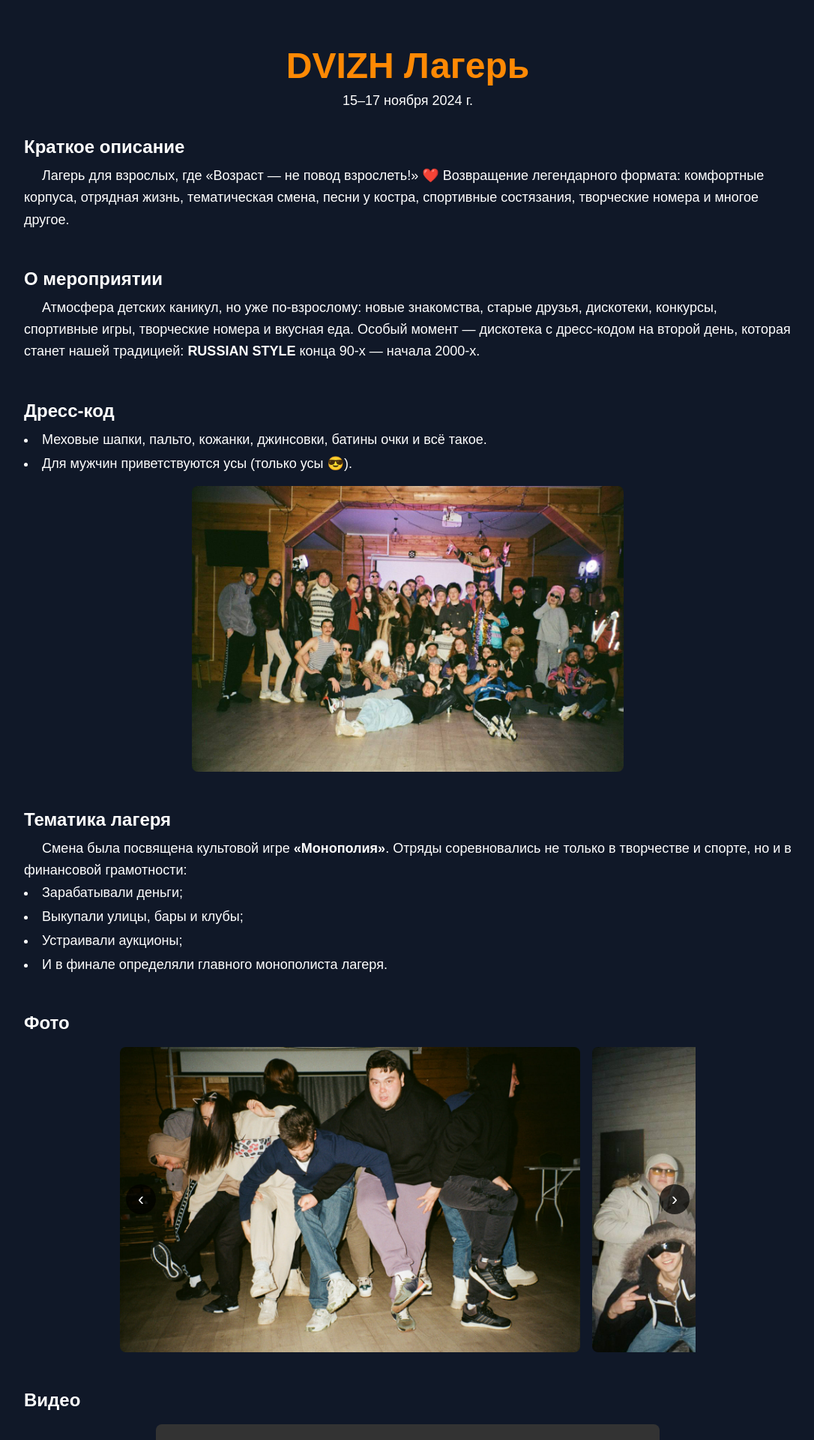
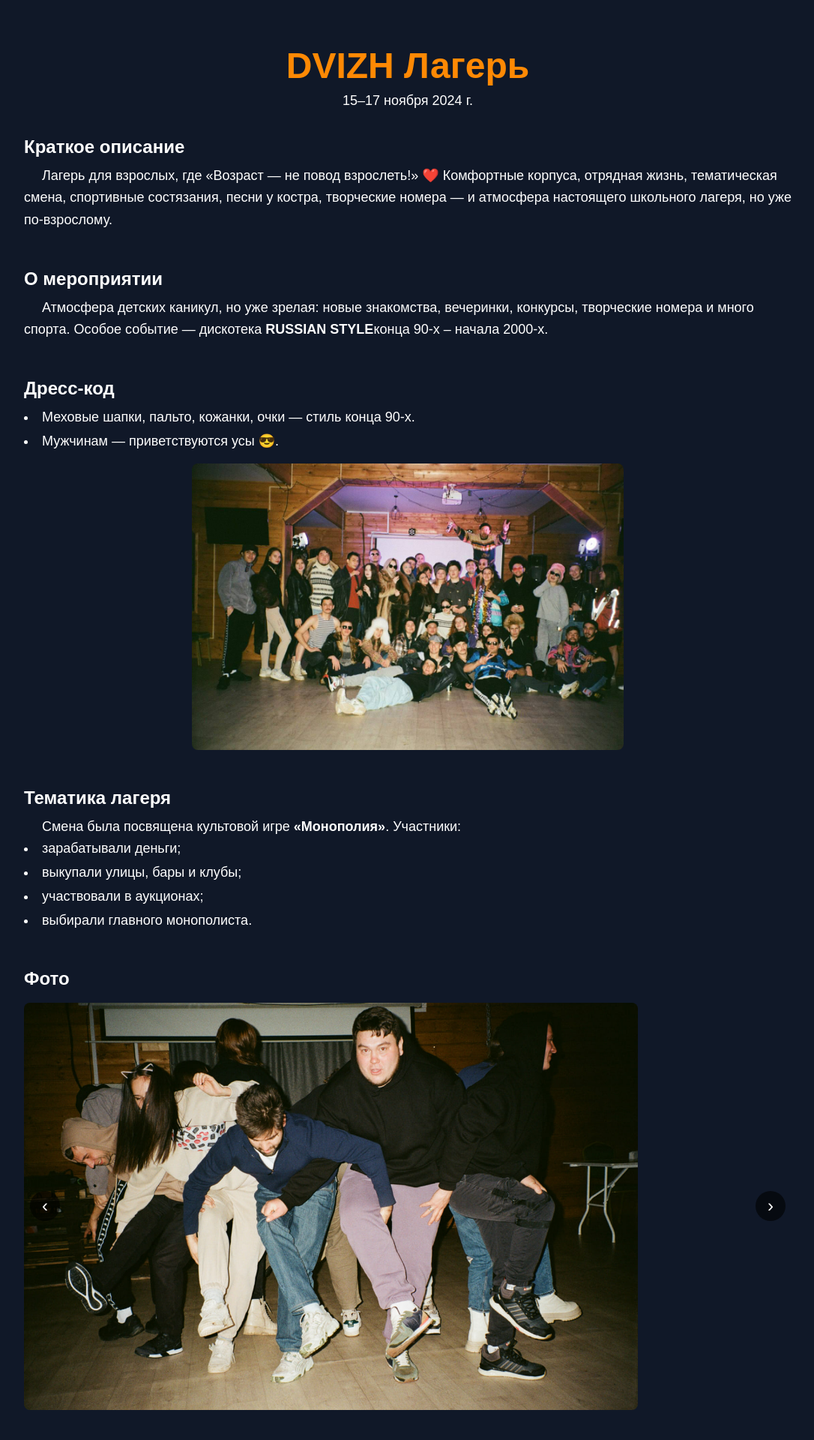
Before and after one commit to NGng166/dvizhu-site, a Next.js app: page /events/dvizh-lager-15-11 in a window 1280 px wide. Shown: the top 1920 px of the page at 75% size, without its empty margins (96-1182 px from the left). Built offline with nearby package versions, Linux system fonts and the light colour scheme; grey boxes are pictures that could not be loaded.

Commit message:
изменения в слайдере

```diff
--- /dev/null
+++ b/app/components/Slider.tsx
@@ -0,0 +1,94 @@
+"use client";
+
+import { useState, useRef } from "react";
+
+// Тип для одного фото
+interface Photo {
+  src: string;
+  alt: string;
+}
+
+// Тип пропсов для Slider
+interface SliderProps {
+  photos?: Photo[];
+  peek?: number; // сколько процентов видно с краёв (по умолчанию 20)
+}
+
+export default function Slider({ photos = [], peek = 20 }: SliderProps) {
+  const [index, setIndex] = useState(0);
+  const sliderRef = useRef<HTMLDivElement | null>(null);
+
+  const slideWidth = 100 - peek; // ширина слайда в %
+
+  // ---- SWIPE LOGIC ----
+  let touchStartX = 0;
+  let touchEndX = 0;
+
+  const handleTouchStart = (e: React.TouchEvent) => {
+    touchStartX = e.touches[0].clientX;
+  };
+
+  const handleTouchMove = (e: React.TouchEvent) => {
+    touchEndX = e.touches[0].clientX;
+  };
+
+  const handleTouchEnd = () => {
+    const dist = touchStartX - touchEndX;
+    if (dist > 50) next();
+    if (dist < -50) prev();
+  };
+
+  const prev = () =>
+    setIndex((i) => (i === 0 ? photos.length - 1 : i - 1));
+
+  const next = () =>
+    setIndex((i) => (i === photos.length - 1 ? 0 : i + 1));
+
+  return (
+    <div
+      className="relative w-full mx-auto overflow-hidden"
+      ref={sliderRef}
+      onTouchStart={handleTouchStart}
+      onTouchMove={handleTouchMove}
+      onTouchEnd={handleTouchEnd}
+    >
+      <div
+        className="flex transition-transform duration-300"
+        style={{
+          transform: `translateX(-${index * (slideWidth + peek)}%)`,
+        }}
+      >
+        {photos.map((p, i) => (
+          <div
+            key={i}
+            className="flex-shrink-0"
+            style={{
+              width: `${slideWidth}%`,
+              marginRight: `${peek}%`,
+            }}
+          >
+            <img
+              src={p.src}
+              alt={p.alt}
+              className="w-full h-auto rounded-lg"
+            />
+          </div>
+        ))}
+      </div>
+
+      {/* кнопки */}
+      <button
+        onClick={prev}
+        className="absolute top-1/2 left-2 -translate-y-1/2 w-10 h-10 bg-black/60 text-white text-2xl rounded-full flex items-center justify-center"
+      >
+        ‹
+      </button>
+      <button
+        onClick={next}
+        className="absolute top-1/2 right-2 -translate-y-1/2 w-10 h-10 bg-black/60 text-white text-2xl rounded-full flex items-center justify-center"
+      >
+        ›
+      </button>
+    </div>
+  );
+}
--- a/app/events/dvizh-lager-15-11/page.tsx
+++ b/app/events/dvizh-lager-15-11/page.tsx
@@ -1,30 +1,24 @@
 "use client";
 
-import { useState } from "react";
+import Slider from "../../components/Slider";
 
-// Массив фотографий
+export default function DvizhLagerPage() {
   const photos = [
     { src: "/dvizh-lager-15-11/photo_1_2025-12-12_11-14-02.jpg", alt: "Дружные отряды" },
-  { src: "/dvizh-lager-15-11/photo_2_2025-12-12_11-14-02.jpg", alt: "Спортивные дружные созтязания" },
+    { src: "/dvizh-lager-15-11/photo_2_2025-12-12_11-14-02.jpg", alt: "Спортивные состязания" },
     { src: "/dvizh-lager-15-11/photo_3_2025-12-12_11-14-02.jpg", alt: "Выступления отрядов" },
     { src: "/dvizh-lager-15-11/photo_4_2025-12-12_11-14-02.jpg", alt: "Игры на сплочение, Бирпонг" },
     { src: "/dvizh-lager-15-11/photo_5_2025-12-12_11-14-02.jpg", alt: "Песни под гитару" },
     { src: "/dvizh-lager-15-11/photo_6_2025-12-12_11-14-02.jpg", alt: "Спортивные игры" },
-  { src: "/dvizh-lager-15-11/photo_7_2025-12-12_11-14-02.jpg", alt: "Самая высокая скульптура из людей" },
-  { src: "/dvizh-lager-15-11/photo_8_2025-12-12_11-14-02.jpg", alt: "Костюмы в стиле 90х" },
+    { src: "/dvizh-lager-15-11/photo_7_2025-12-12_11-14-02.jpg", alt: "Скульптура из людей" },
+    { src: "/dvizh-lager-15-11/photo_8_2025-12-12_11-14-02.jpg", alt: "Костюмы 90-х" },
     { src: "/dvizh-lager-15-11/photo_9_2025-12-12_11-14-02.jpg", alt: "Спортивные игры" },
     { src: "/dvizh-lager-15-11/photo_10_2025-12-12_11-14-02.jpg", alt: "Дружные отряды" },
-  { src: "/dvizh-lager-15-11/photo_11_2025-12-12_11-14-02.jpg", alt: "Дружные отряды" },
-  { src: "/dvizh-lager-15-11/photo_12_2025-12-12_11-14-02.jpg", alt: "Выступление отрядов" },
+    { src: "/dvizh-lager-15-11/photo_11_2025-12-12_11-14-02.jpg", alt: "Командная работа" },
+    { src: "/dvizh-lager-15-11/photo_12_2025-12-12_11-14-02.jpg", alt: "Выступление" },
     { src: "/dvizh-lager-15-11/photo_13_2025-12-12_11-14-02.jpg", alt: "Общее фото" },
-  { src: "/dvizh-lager-15-11/photo_14_2025-12-12_11-14-02.jpg", alt: "Костюмы в стиле 90х" }
+    { src: "/dvizh-lager-15-11/photo_14_2025-12-12_11-14-02.jpg", alt: "Костюмы 90-х" },
   ];
-
-export default function DvizhLagerPage() {
-  const [currentIndex, setCurrentIndex] = useState(0);
-
-  const prev = () => setCurrentIndex((i) => (i === 0 ? photos.length - 1 : i - 1));
-  const next = () => setCurrentIndex((i) => (i === photos.length - 1 ? 0 : i + 1));
 
   return (
     <main className="bg-gray-900 text-white min-h-screen px-6 sm:px-16 md:px-32 py-16">
@@ -39,8 +33,8 @@ export default function DvizhLagerPage() {
         <h2 className="text-2xl font-semibold mb-2">Краткое описание</h2>
         <p className="text-lg leading-relaxed indent-6">
           Лагерь для взрослых, где «Возраст — не повод взрослеть!» ❤️
-          Возвращение легендарного формата: комфортные корпуса, отрядная жизнь, тематическая смена,
-          песни у костра, спортивные состязания, творческие номера и многое другое.
+          Комфортные корпуса, отрядная жизнь, тематическая смена, спортивные состязания,
+          песни у костра, творческие номера — и атмосфера настоящего школьного лагеря, но уже по-взрослому.
         </p>
       </section>
 
@@ -48,9 +42,9 @@ export default function DvizhLagerPage() {
       <section className="mb-12">
         <h2 className="text-2xl font-semibold mb-2">О мероприятии</h2>
         <p className="text-lg leading-relaxed indent-6">
-          Атмосфера детских каникул, но уже по-взрослому: новые знакомства, старые друзья, дискотеки,
-          конкурсы, спортивные игры, творческие номера и вкусная еда. Особый момент — дискотека с
-          дресс-кодом на второй день, которая станет нашей традицией: <strong>RUSSIAN STYLE </strong> конца 90-х — начала 2000-х.
+          Атмосфера детских каникул, но уже зрелая: новые знакомства, вечеринки, конкурсы,
+          творческие номера и много спорта. Особое событие — дискотека <strong>RUSSIAN STYLE</strong>
+          конца 90-х – начала 2000-х.
         </p>
       </section>
 
@@ -58,11 +52,10 @@ export default function DvizhLagerPage() {
       <section className="mb-12">
         <h2 className="text-2xl font-semibold mb-2">Дресс-код</h2>
         <ul className="list-disc list-inside text-lg space-y-1">
-    <li>Меховые шапки, пальто, кожанки, джинсовки, батины очки и всё такое.</li>
-    <li>Для мужчин приветствуются усы (только усы 😎).</li>
+          <li>Меховые шапки, пальто, кожанки, очки — стиль конца 90-х.</li>
+          <li>Мужчинам — приветствуются усы 😎.</li>
         </ul>
 
-  {/* Фото под дресс-кодом */}
         <div className="mt-4 w-full max-w-xl mx-auto">
           <img
             src="/dvizh-lager-15-11/dc.jpg"
@@ -72,59 +65,31 @@ export default function DvizhLagerPage() {
         </div>
       </section>
 
-
       {/* Тематика лагеря */}
       <section className="mb-12">
         <h2 className="text-2xl font-semibold mb-2">Тематика лагеря</h2>
         <p className="text-lg leading-relaxed indent-6">
-          Смена была посвящена культовой игре <strong>«Монополия»</strong>. Отряды соревновались не только в творчестве и спорте, но и в финансовой грамотности:
+          Смена была посвящена культовой игре <strong>«Монополия»</strong>. Участники:
         </p>
         <ul className="list-disc list-inside text-lg space-y-1">
-          <li>Зарабатывали деньги;</li>
-          <li>Выкупали улицы, бары и клубы;</li>
-          <li>Устраивали аукционы;</li>
-          <li>И в финале определяли главного монополиста лагеря.</li>
+          <li>зарабатывали деньги;</li>
+          <li>выкупали улицы, бары и клубы;</li>
+          <li>участвовали в аукционах;</li>
+          <li>выбирали главного монополиста.</li>
         </ul>
       </section>
 
-{/* Галерея фото */}
+{/* Галерея фото — НОВЫЙ СЛАЙДЕР */}
 <section className="mb-12">
   <h2 className="text-2xl font-semibold mb-4">Фото</h2>
-  <div className="relative w-full max-w-3xl mx-auto overflow-hidden">
-    <div
-      className="flex transition-transform duration-300"
-      style={{ transform: `translateX(-${currentIndex * 80}%)` }}
-    >
-      {photos.map((photo, index) => (
-        <img
-          key={index}
-          src={photo.src}
-          alt={photo.alt}
-          className="flex-shrink-0 w-4/5 h-auto rounded-lg mr-4"
-        />
-      ))}
-    </div>
-
-    {/* Кнопки переключения */}
-    <button
-      onClick={prev}
-      className="absolute top-1/2 left-2 -translate-y-1/2 w-10 h-10 bg-black/70 text-white text-2xl rounded-full flex items-center justify-center hover:bg-black/90 transition"
-    >
-      ‹
-    </button>
-    <button
-      onClick={next}
-      className="absolute top-1/2 right-2 -translate-y-1/2 w-10 h-10 bg-black/70 text-white text-2xl rounded-full flex items-center justify-center hover:bg-black/90 transition"
-    >
-      ›
-    </button>
-  </div>
+  <Slider photos={photos} />
 </section>
 
 
-      {/* Видео с подписью */}
+      {/* Видео */}
       <section className="mb-12">
         <h2 className="text-2xl font-semibold mb-4">Видео</h2>
+
         <div className="w-full max-w-2xl mx-auto">
           <video
             src="/dvizh-lager-15-11/vid1.mp4"
@@ -145,18 +110,16 @@ export default function DvizhLagerPage() {
         </div>
       </section>
 
-      {/* Итоги и отзывы */}
+      {/* Итоги */}
       <section className="mb-12">
         <h2 className="text-2xl font-semibold mb-2">Итоги и отзывы</h2>
         <p className="text-lg leading-relaxed indent-6">
-          Лагерь прошел ярко, с драйвом и теплом. Участники увезли с собой массу впечатлений, творческую энергию и новые знакомства.
+          Лагерь прошел ярко, тепло, драйвово. Участники увезли новые знакомства,
+          эмоции и творческую энергию.
         </p>
-        <blockquote className="border-l-4 border-orange-500 pl-4 italic mt-4">
-          «Это было настоящее возвращение в детство, но с взрослым настроем!» — отзыв одного из участников (имена не выдаем)))
-        </blockquote>
       </section>
 
-      {/* Кнопка назад */}
+      {/* Назад */}
       <div className="text-center mt-8">
         <a
           href="/"
```
Lines whose indentation alone changed are shown as unchanged.
